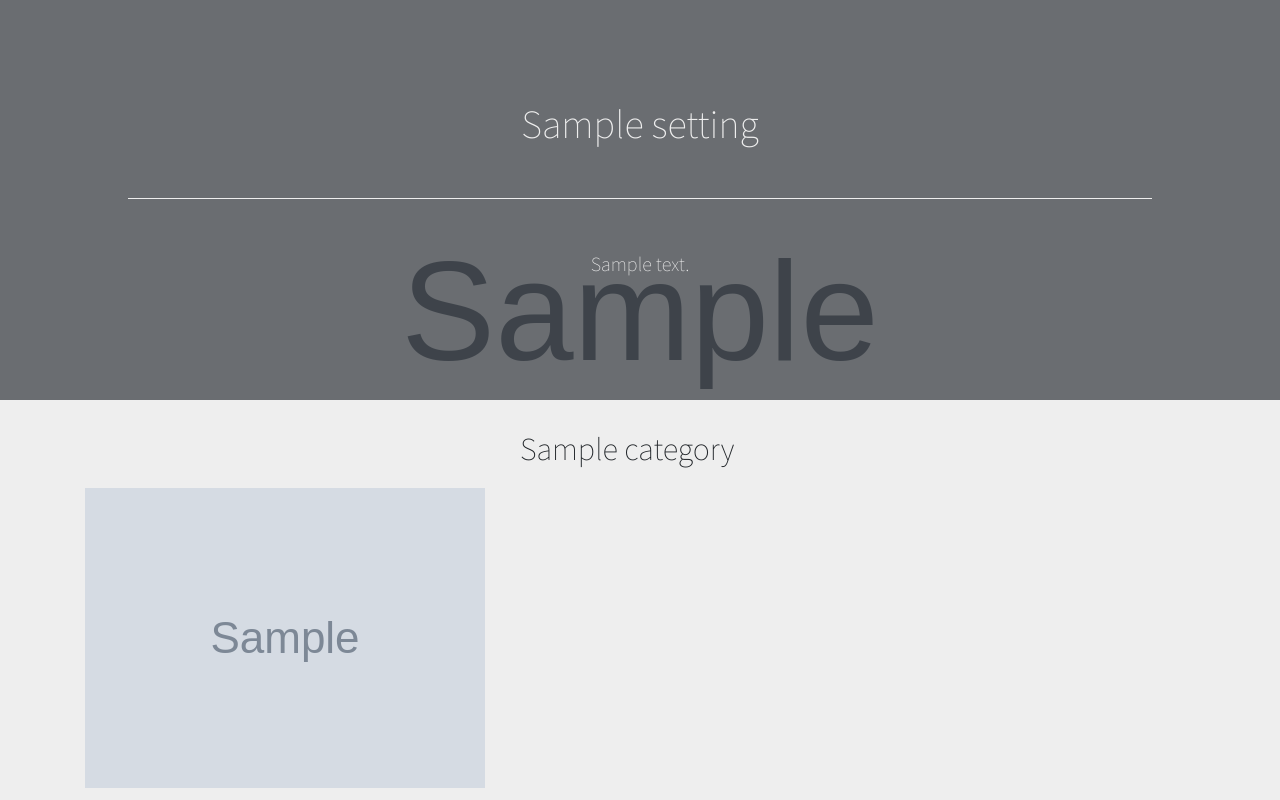
After one commit to Django-B/business-card, a Django app: template mainapp/templates/main.html in a window 1280 px wide. The commit adds this page. Run offline with Django 4.2, Linux system fonts and the light colour scheme; the template is opened without the code that fills it: values that come from a table or form of the project are taken from there, others are empty; tables that the repository leaves empty hold one stand-in row (values such as "Sample post"); grey boxes marked "Sample" are stand-in pictures; some libraries are stand-ins or nearby versions.

Commit message:
Корректировка дизайна

```diff
--- a/business_card/settings.py
+++ b/business_card/settings.py
@@ -26,7 +26,7 @@ SECRET_KEY = 'django-insecure-fb^^44@_i9$-tvaa6n-=^o*pth*cyo%w^*x4yb*3ng$ygpm&j*
 # SECURITY WARNING: don't run with debug turned on in production!
 DEBUG = True
 
-ALLOWED_HOSTS = ['temirlan.pro']
+ALLOWED_HOSTS = ['temirlan.pro', '127.0.0.1']
 CSRF_TRUSTED_ORIGINS = ['http://temirlan.pro', 'https://temirlan.pro']
 
 
--- a/mainapp/templates/index.html
+++ b/mainapp/templates/index.html
@@ -30,6 +30,11 @@
 
 
   <style>
+    body {
+      min-width: 400px;
+      background-color: #eee;
+      font-family: 'Source Sans Pro';
+    }
     .header-image {
       background: #333366 {% if setting.image %}url("{{ setting.image.url }}"){% endif %};
       background-position: center 30%;
--- /dev/null
+++ b/mainapp/templates/main.html
@@ -0,0 +1,149 @@
+<!DOCTYPE html>
+{% load static %}
+<html lang="en">
+<head>
+	<meta charset="UTF-8">
+	<meta name="viewport" content="width=device-width, initial-scale=1.0">
+	<title>Document</title>
+	<link rel="stylesheet" href="https://stackpath.bootstrapcdn.com/bootstrap/4.3.1/css/bootstrap.min.css" integrity="sha384-ggOyR0iXCbMQv3Xipma34MD+dH/1fQ784/j6cY/iJTQUOhcWr7x9JvoRxT2MZw1T" crossorigin="anonymous">
+  <link href="https://fonts.googleapis.com/css?family=Source+Sans+Pro:200&display=swap" rel="stylesheet">
+	<style>
+		body {
+		  background-color: #eee;
+		  font-family: 'Source Sans Pro', sans-serif;
+		}
+		.header-image {
+	      background: #333366 url("{{ setting.image.url }}");
+	      background-position: center 30%;
+	      background-repeat: no-repeat;
+	      background-size: cover;
+	    }
+	    .gallery>img{
+	      width: 200px;
+	      height: 200px;
+	    }
+	    .header-image {
+		  height: 400px;
+		  color: #eeeeee;
+		  padding: 0px;
+		}
+
+		.header-info {
+		  background-color: rgba(0, 0, 0, 0.5);
+		  width: 100%;
+		  height: 100%;
+		  padding-top: 100px;
+		  text-align: center;
+		}
+
+		.header-info-details h1 {
+		  font-size: 56px;
+		}
+
+		.header-info-details {
+		  border-top: 1px solid #eee;
+		  width: 80%;
+		  margin: 50px auto 0px;
+		  padding-top: 50px;
+		  font-size: 20px;
+		}
+		.gallery-section h2 {
+		  text-align: center;
+		  margin-top: 30px;
+		}
+
+		.gallery-section h2 a {
+		  visibility: hidden;
+		  color: #aaaaaa;
+		}
+
+		.gallery-section h2 a:hover {
+		  color: #0056b3;
+		}
+
+		.gallery-section:hover h2 a {
+		  visibility: visible;
+		}
+
+		.gallery-section h2 a svg {
+		  height: 1.2rem
+		}
+
+		.gallery-section p {
+		  width: 70%;
+		  margin: 0px auto 20px;
+		}
+		.images {
+			display: flex;
+			justify-content: center;
+
+			align-items: center;
+		}
+		.images img {
+			width: 200px;
+			height: 200px;
+			object-fit: cover;
+			border-radius: 10px;
+		}
+
+	</style>
+	<script src="https://cdn.jsdelivr.net/npm/@fancyapps/ui@5.0/dist/fancybox/fancybox.umd.js"></script>
+	<link
+	  rel="stylesheet"
+	  href="https://cdn.jsdelivr.net/npm/@fancyapps/ui@5.0/dist/fancybox/fancybox.css"
+	/>
+
+</head>
+<body>
+	<!-- HEADER -->
+	<div class="header-image">
+    	<div class="header-info">
+      		<h1>{{ setting.title }}</h1>
+      		<div class="header-info-details">{{ setting.description }}</div>
+    	</div>
+  	</div>
+
+  	<!-- GALLERY -->
+
+  	{% for category in categories %}
+  	<!-- Category -->
+  	<div class="container-fluid">
+    <div class="row">
+      <div class="col gallery-section">
+          <h2>
+            <a name="section_0"></a>
+              {{ category.title }}
+            <a href="#section_0">
+              <svg class="section-link-icon" xmlns="http://www.w3.org/2000/svg" fill="none" viewBox="0 0 24 24" stroke="currentColor">
+                <path stroke-linecap="round" stroke-linejoin="round" stroke-width="2" d="M13.828 10.172a4 4 0 00-5.656 0l-4 4a4 4 0 105.656 5.656l1.102-1.101m-.758-4.899a4 4 0 005.656 0l4-4a4 4 0 00-5.656-5.656l-1.1 1.1" />
+              </svg>
+            </a>
+          </h2>
+          <p></p>
+      </div>
+    </div>
+    </div>
+
+	<!-- Images -->
+	<div class="container">
+    <div class="row">
+	    {% for image in category.image_set.all %}
+	    <div class="col-lg-4 col-md-3">
+		    <!-- <a href="{{ image.image.url }}" data-fancybox="{{ category.title }}" data-caption="Single image"> -->
+		      <img src="{{ image.image.url }}" class="">
+		    <!-- </a> -->
+	    </div>
+	    {% endfor %}
+    </div>
+  </div>
+
+    {% endfor %}
+
+    <script>
+    	Fancybox.bind("[data-fancybox]", {
+    	});
+    </script>
+    <script src="https://cdn.jsdelivr.net/npm/@popperjs/core@2.11.8/dist/umd/popper.min.js" integrity="sha384-I7E8VVD/ismYTF4hNIPjVp/Zjvgyol6VFvRkX/vR+Vc4jQkC+hVqc2pM8ODewa9r" crossorigin="anonymous"></script>
+    <script src="https://cdn.jsdelivr.net/npm/bootstrap@5.3.3/dist/js/bootstrap.min.js" integrity="sha384-0pUGZvbkm6XF6gxjEnlmuGrJXVbNuzT9qBBavbLwCsOGabYfZo0T0to5eqruptLy" crossorigin="anonymous"></script>
+</body>
+</html>
```
